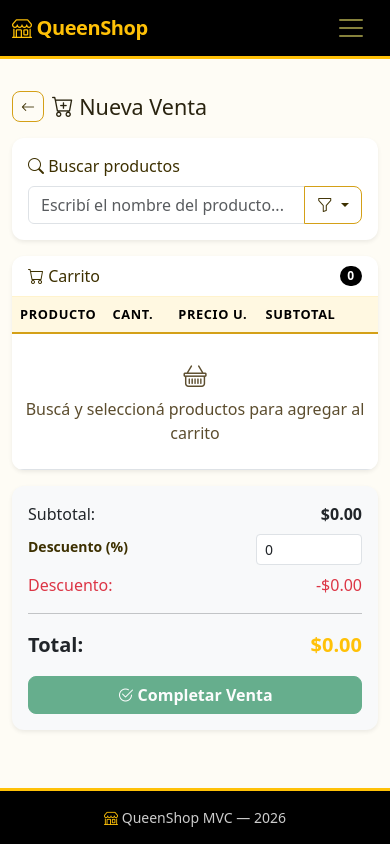
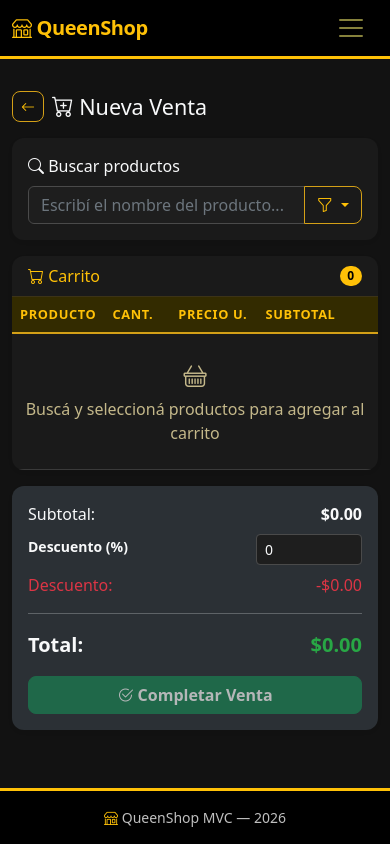
Before and after one commit to andresespinosa171-cyber/queenshop, a PHP site: page /sales/create in a window 390 px wide. Run offline with PHP 8.4, Linux system fonts and the light colour scheme; the visitor is signed in with stand-in values (Sample User, id 1); data comes from the database, SQL or seed files in the repository; both versions use the stored data as it was after the commit.

Commit message:
feat: dark theme with yellow primary and green money
BREAKING CHANGE: complete visual overhaul from light to dark theme

- Default theme: dark background (#121212), white text (#f8f9fa)
- Primary color: yellow (#ffc107) for links, buttons, accents, active states
- Money: green (#28a745) for positive amounts, red for losses/discounts
- Cards: dark surface (#1a1a1a) with warm-tinted shadows
- Forms: dark inputs, white labels, yellow focus rings
- Tables: dark rows, yellow headers, warm hover effect
- Bootstrap component overrides for full dark mode
- data-bs-theme changed from 'light' to 'dark' in both layouts
- Auth pages: vertically centered with dark theme styling
- Removed old light-mode and prefers-color-scheme media query

```diff
--- a/app/views/accounting/index.php
+++ b/app/views/accounting/index.php
@@ -27,7 +27,7 @@
             <div class="card-body text-center">
                 <div class="text-warning mb-2"><i class="bi bi-currency-dollar fs-2"></i></div>
                 <h6 class="card-title text-muted small text-uppercase">Ventas Totales</h6>
-                <p class="fs-4 fw-bold mb-0 text-warning"><?= format_currency($totalSales) ?></p>
+                <p class="fs-4 fw-bold mb-0 text-success"><?= format_currency($totalSales) ?></p>
             </div>
         </div>
     </div>
@@ -36,7 +36,7 @@
             <div class="card-body text-center">
                 <div class="text-warning mb-2"><i class="bi bi-graph-up-arrow fs-2"></i></div>
                 <h6 class="card-title text-muted small text-uppercase">Ganancia Neta</h6>
-                <p class="fs-4 fw-bold mb-0 <?= $totalProfit >= 0 ? 'text-warning' : 'text-danger' ?>">
+                <p class="fs-4 fw-bold mb-0 <?= $totalProfit >= 0 ? 'text-success' : 'text-danger' ?>">
                     <?= format_currency($totalProfit) ?>
                 </p>
             </div>
@@ -96,7 +96,7 @@
                             <td class="fw-medium"><?= $row['month_name'] ?></td>
                             <td class="text-end"><?= format_currency((float)$row['total_sales']) ?></td>
                             <td class="text-end"><?= format_currency((float)$row['total_cost']) ?></td>
-                            <td class="text-end <?= (float)$row['gross_profit'] >= 0 ? 'text-warning' : 'text-danger' ?>">
+                            <td class="text-end <?= (float)$row['gross_profit'] >= 0 ? 'text-success' : 'text-danger' ?>">
                                 <?= format_currency((float)$row['gross_profit']) ?>
                             </td>
                             <td class="text-end text-danger"><?= format_currency((float)$row['total_discounts']) ?></td>
--- a/app/views/auth/layout.php
+++ b/app/views/auth/layout.php
@@ -1,5 +1,5 @@
 <!DOCTYPE html>
-<html lang="es" data-bs-theme="light">
+<html lang="es" data-bs-theme="dark">
 <head>
     <meta charset="UTF-8">
     <meta name="viewport" content="width=device-width, initial-scale=1.0, maximum-scale=1.0, user-scalable=no">
--- a/app/views/dashboard/index.php
+++ b/app/views/dashboard/index.php
@@ -27,7 +27,7 @@
             <div class="card-body text-center">
                 <div class="text-warning mb-2"><i class="bi bi-currency-dollar fs-2"></i></div>
                 <h6 class="card-title text-muted small text-uppercase">Ventas Totales</h6>
-                <p class="fs-4 fw-bold mb-0 text-warning"><?= format_currency($totalSales) ?></p>
+                <p class="fs-4 fw-bold mb-0 text-success"><?= format_currency($totalSales) ?></p>
             </div>
         </div>
     </div>
@@ -36,7 +36,7 @@
             <div class="card-body text-center">
                 <div class="text-warning mb-2"><i class="bi bi-graph-up-arrow fs-2"></i></div>
                 <h6 class="card-title text-muted small text-uppercase">Ganancia Bruta</h6>
-                <p class="fs-4 fw-bold mb-0 <?= $grossProfit >= 0 ? 'text-warning' : 'text-danger' ?>">
+                <p class="fs-4 fw-bold mb-0 <?= $grossProfit >= 0 ? 'text-success' : 'text-danger' ?>">
                     <?= format_currency($grossProfit) ?>
                 </p>
                 <small class="text-muted">Margen: <?= $profitMargin ?>%</small>
@@ -58,7 +58,7 @@
             <div class="card-body text-center">
                 <div class="text-warning mb-2"><i class="bi bi-receipt fs-2"></i></div>
                 <h6 class="card-title text-muted small text-uppercase">Ventas Hoy</h6>
-                <p class="fs-4 fw-bold mb-0 text-warning"><?= format_currency($todaySales) ?></p>
+                <p class="fs-4 fw-bold mb-0 text-success"><?= format_currency($todaySales) ?></p>
                 <small class="text-muted">Ganancia: <?= format_currency($todayProfit) ?></small>
             </div>
         </div>
--- a/app/views/layouts/main.php
+++ b/app/views/layouts/main.php
@@ -1,5 +1,5 @@
 <!DOCTYPE html>
-<html lang="es" data-bs-theme="light">
+<html lang="es" data-bs-theme="dark">
 <head>
     <meta charset="UTF-8">
     <meta name="viewport" content="width=device-width, initial-scale=1.0">
--- a/assets/css/style.css
+++ b/assets/css/style.css
@@ -1,76 +1,176 @@
-/* ─── QueenShop MVC ── Yellow / Black / White Theme ─────────── */
+/* ─── QueenShop MVC ── Dark / Yellow Theme ──────────────────── */
 
 /* ─── Bootstrap CSS Variable Overrides ────────────────────── */
 :root {
-    /* Yellow accent */
+    /* Yellow accent (primary brand color) */
     --bs-warning: #ffc107;
     --bs-warning-rgb: 255, 193, 7;
-    --bs-warning-bg-subtle: #fff8e1;
-    --bs-link-color: #d4a017;
-    --bs-link-hover-color: #b8860b;
-    --bs-link-color-rgb: 212, 160, 23;
-    --bs-link-hover-color-rgb: 184, 134, 11;
+    --bs-warning-bg-subtle: #332b00;
+    --bs-link-color: #ffc107;
+    --bs-link-hover-color: #ffca2c;
+    --bs-link-color-rgb: 255, 193, 7;
+    --bs-link-hover-color-rgb: 255, 202, 44;
 
-    /* Map success → yellow */
-    --bs-success: #ffc107;
-    --bs-success-rgb: 255, 193, 7;
-    --bs-success-bg-subtle: #fff8e1;
-    --bs-success-border-subtle: #ffc107;
+    /* Primary → yellow (was black) */
+    --bs-primary: #ffc107;
+    --bs-primary-rgb: 255, 193, 7;
+    --bs-primary-bg-subtle: #332b00;
+    --bs-primary-border-subtle: #665500;
 
-    /* Map primary → black */
-    --bs-primary: #000;
-    --bs-primary-rgb: 0, 0, 0;
+    /* Success → green for money */
+    --bs-success: #28a745;
+    --bs-success-rgb: 40, 167, 69;
+    --bs-success-bg-subtle: #0a2a12;
+    --bs-success-border-subtle: #145523;
+
+    /* Danger → keep red */
+    --bs-danger: #dc3545;
+    --bs-danger-rgb: 220, 53, 69;
 
     /* Info → dark yellow */
     --bs-info: #d4a017;
     --bs-info-rgb: 212, 160, 23;
 
+    /* Surface colors for dark theme */
+    --bs-body-bg: #121212;
+    --bs-body-color: #f8f9fa;
+    --bs-secondary-bg: #1e1e1e;
+    --bs-tertiary-bg: #2a2a2a;
+    --bs-border-color: #3a3a3a;
+    --bs-dark: #000;
+    --bs-dark-rgb: 0, 0, 0;
+
     /* Custom warm palette */
-    --warm-bg: #fefcf5;
-    --warm-text: #2a2410;
-    --warm-muted: #5c4d2e;
-    --warm-muted-light: #7a6b4a;
+    --warm-bg: #121212;
+    --warm-surface: #1e1e1e;
+    --warm-card: #1a1a1a;
+    --warm-text: #f8f9fa;
+    --warm-muted: #c4b88a;
+    --warm-muted-light: #d4c9a0;
+}
+
+/* ─── Bootstrap component overrides ───────────────────────── */
+.card {
+    --bs-card-bg: #1a1a1a;
+    --bs-card-border-color: #3a3a3a;
+    --bs-card-cap-bg: #1a1a1a;
+    --bs-card-cap-color: #f8f9fa;
+    --bs-card-color: #f8f9fa;
+}
+
+.table {
+    --bs-table-color: #f8f9fa;
+    --bs-table-bg: transparent;
+    --bs-table-hover-bg: rgba(255, 193, 7, 0.08);
+    --bs-table-striped-bg: rgba(255, 255, 255, 0.03);
+    --bs-table-border-color: #3a3a3a;
+}
+
+.modal-content {
+    --bs-modal-bg: #1a1a1a;
+    --bs-modal-border-color: #3a3a3a;
+    --bs-modal-header-border-color: #3a3a3a;
+    --bs-modal-footer-border-color: #3a3a3a;
+}
+
+.list-group {
+    --bs-list-group-bg: #1e1e1e;
+    --bs-list-group-color: #f8f9fa;
+    --bs-list-group-border-color: #3a3a3a;
+    --bs-list-group-hover-bg: #2a2a2a;
+    --bs-list-group-action-color: #f8f9fa;
+    --bs-list-group-action-hover-color: #ffc107;
+}
+
+.dropdown-menu {
+    --bs-dropdown-bg: #1e1e1e;
+    --bs-dropdown-link-color: #f8f9fa;
+    --bs-dropdown-link-hover-bg: #2a2a2a;
+    --bs-dropdown-link-hover-color: #ffc107;
+    --bs-dropdown-link-active-bg: #ffc107;
+    --bs-dropdown-link-active-color: #000;
+    --bs-dropdown-border-color: #3a3a3a;
+}
+
+.form-control, .form-select {
+    --bs-body-bg: #1e1e1e;
+    --bs-body-color: #f8f9fa;
+    --bs-border-color: #4a4a4a;
+    --bs-input-focus-border-color: #ffc107;
+}
+
+.input-group-text {
+    --bs-tertiary-bg: #2a2a2a;
+    --bs-body-color: #f8f9fa;
+}
+
+.btn-close {
+    filter: invert(1) brightness(0.8);
 }
 
 /* ─── Utility class overrides ─────────────────────────────── */
 
 /* --- text-* --- */
-.text-success {
+.text-primary {
     color: #ffc107 !important;
 }
-.text-primary {
-    color: #000 !important;
+.text-success {
+    color: #28a745 !important;
 }
 .text-warning {
     color: #ffc107 !important;
+}
+.text-danger {
+    color: #dc3545 !important;
 }
 .text-muted {
     color: var(--warm-muted) !important;
 }
 .text-secondary-emphasis {
-    color: #6b5a2e !important;
+    color: #c4b88a !important;
+}
+.text-light-emphasis {
+    color: #f8f9fa !important;
 }
 
 /* --- bg-* --- */
 .bg-success {
+    background-color: #28a745 !important;
+}
+.bg-warning {
     background-color: #ffc107 !important;
 }
 .bg-primary {
-    background-color: #000 !important;
+    background-color: #ffc107 !important;
 }
 
 /* --- badge bg-* --- */
-.badge.bg-success,
+.badge.bg-success {
+    color: #fff;
+}
+.badge.bg-warning {
+    color: #000;
+    font-weight: 600;
+}
 .badge.bg-primary {
-    color: #fff;
+    color: #000;
+}
+.badge.bg-dark {
+    background-color: #000 !important;
+    color: #ffc107;
+}
+.badge.bg-secondary-subtle {
+    background-color: #2a2a2a !important;
+    color: #c4b88a !important;
+    font-weight: 600;
 }
 
 /* --- table-light headers (yellow tint) --- */
 .table-light {
     --bs-table-color: #000;
-    --bs-table-bg: #fff8e1;
-    --bs-table-hover-bg: #ffedb3;
-    --bs-table-hover-color: #000;
+    --bs-table-bg: #332b00;
+    --bs-table-hover-bg: #443800;
+    --bs-table-hover-color: #ffc107;
 }
 
 /* --- border-warning (already yellow) --- */
@@ -159,61 +259,83 @@ html {
     transition: all 0.15s ease;
 }
 
-/* Yellow buttons (success, warning) */
-.btn-warning,
-.btn-success {
+/* Yellow buttons */
+.btn-warning {
     background-color: #ffc107;
     border-color: #ffc107;
     color: #000;
 }
 
-.btn-warning:hover,
-.btn-success:hover {
-    background-color: #ffb300;
-    border-color: #ffb300;
+.btn-warning:hover {
+    background-color: #ffca2c;
+    border-color: #ffca2c;
     color: #000;
 }
 
-/* Black buttons (primary) */
-.btn-primary {
-    background-color: #000;
-    border-color: #000;
+/* Green buttons (success) */
+.btn-success {
+    background-color: #28a745;
+    border-color: #28a745;
     color: #fff;
 }
 
-.btn-primary:hover {
-    background-color: #212529;
-    border-color: #212529;
+.btn-success:hover {
+    background-color: #34ce57;
+    border-color: #34ce57;
+    color: #fff;
+}
+
+/* Black buttons (dark) */
+.btn-dark {
+    background-color: #000;
+    border-color: #000;
     color: #ffc107;
 }
 
+.btn-dark:hover {
+    background-color: #1a1a1a;
+    border-color: #1a1a1a;
+    color: #ffc107;
+}
+
+/* Primary → yellow */
+.btn-primary {
+    background-color: #ffc107;
+    border-color: #ffc107;
+    color: #000;
+}
+
+.btn-primary:hover {
+    background-color: #ffca2c;
+    border-color: #ffca2c;
+    color: #000;
+}
+
 /* Outline yellow */
-.btn-outline-warning,
-.btn-outline-success {
+.btn-outline-warning {
     color: #ffc107;
     border-color: #ffc107;
 }
 
-.btn-outline-warning:hover,
-.btn-outline-success:hover {
+.btn-outline-warning:hover {
     background-color: #ffc107;
     color: #000;
 }
 
-/* Outline black */
+/* Outline primary → yellow */
 .btn-outline-primary {
-    color: #000;
-    border-color: #000;
+    color: #ffc107;
+    border-color: #ffc107;
 }
 
 .btn-outline-primary:hover {
-    background-color: #000;
-    color: #ffc107;
+    background-color: #ffc107;
+    color: #000;
 }
 
-/* Outline dark (secondary replacement) */
+/* Outline secondary → warm gold */
 .btn-outline-secondary {
-    color: #3d3000;
+    color: #ffc107;
     border-color: #d4a017;
     background-color: transparent;
     font-weight: 600;
@@ -241,39 +364,40 @@ html {
     border-width: 2px;
 }
 
-/* Light button — keep clean */
+/* Light button */
 .btn-light {
-    background-color: #fff;
-    border-color: #dee2e6;
-    color: #000;
+    background-color: #2a2a2a;
+    border-color: #4a4a4a;
+    color: #f8f9fa;
 }
 
 .btn-light:hover {
-    background-color: #fff8e1;
+    background-color: #3a3a3a;
     border-color: #ffc107;
-    color: #000;
+    color: #ffc107;
 }
 
 /* ─── Cards ───────────────────────────────────────────────── */
 .card {
     border: none;
     border-radius: 0.75rem;
-    box-shadow: 0 2px 12px rgba(180, 150, 50, 0.1);
+    background-color: var(--warm-card);
+    box-shadow: 0 2px 12px rgba(0, 0, 0, 0.3);
     transition: box-shadow 0.2s ease, transform 0.2s ease;
     overflow: hidden;
 }
 
 .card:hover {
-    box-shadow: 0 0.5rem 1.5rem rgba(180, 150, 50, 0.18);
+    box-shadow: 0 0.5rem 1.5rem rgba(0, 0, 0, 0.5);
     transform: translateY(-2px);
 }
 
 .card-header {
-    border-bottom: 1px solid rgba(255, 193, 7, 0.2);
+    border-bottom: 1px solid rgba(255, 193, 7, 0.15);
 }
 
 .card-header.bg-transparent {
-    color: #3d3000;
+    color: #ffc107;
     font-weight: 600;
 }
 
@@ -285,15 +409,13 @@ html {
 }
 
 .card-body label {
-    color: #3d3000;
+    color: #f8f9fa;
     font-weight: 600;
 }
 
 .card.border-warning {
     border-left: 4px solid #ffc107 !important;
 }
-
-
 
 .card .card-header.bg-warning {
     background-color: #ffc107 !important;
@@ -309,48 +431,42 @@ html {
     border-bottom: 2px solid #ffc107;
 }
 
+/* KPI card icon circle */
+.card .kpi-icon {
+    display: inline-flex;
+    align-items: center;
+    justify-content: center;
+    width: 48px;
+    height: 48px;
+    border-radius: 50%;
+    background-color: rgba(255, 193, 7, 0.12);
+    color: #ffc107;
+}
+
 /* ─── Tables ──────────────────────────────────────────────── */
+.table {
+    color: #f8f9fa;
+}
+
 .table thead {
     border-bottom: 2px solid #d4a017;
 }
 
 .table thead th {
-    color: #000;
+    color: #ffc107;
     font-weight: 600;
     text-transform: uppercase;
     font-size: 0.8rem;
     letter-spacing: 0.05em;
 }
 
-.table tbody tr {
-    transition: background-color 0.15s ease;
-}
-
 .table tbody td {
-    color: #2a2410;
+    color: #f8f9fa;
     vertical-align: middle;
 }
 
 .table tbody tr:hover {
-    background-color: #fff8e1;
-}
-
-/* ─── Badges ──────────────────────────────────────────────── */
-.badge.bg-warning {
-    color: #000;
-    font-weight: 600;
-}
-
-.badge.bg-dark {
-    background-color: #000 !important;
-    color: #ffc107;
-}
-
-/* Secondary badge → warm amber */
-.badge.bg-secondary-subtle {
-    background-color: #fff8e1 !important;
-    color: #6b5a2e !important;
-    font-weight: 600;
+    background-color: rgba(255, 193, 7, 0.08);
 }
 
 /* ─── Alerts ──────────────────────────────────────────────── */
@@ -384,7 +500,7 @@ html {
 }
 
 .footer .text-muted {
-    color: rgba(255, 255, 255, 0.8) !important;
+    color: rgba(255, 255, 255, 0.75) !important;
 }
 
 .footer .text-muted i {
@@ -400,18 +516,20 @@ html {
 }
 
 .pagination .page-link {
-    color: #000;
+    color: #f8f9fa;
+    background-color: #1e1e1e;
+    border-color: #3a3a3a;
 }
 
 .pagination .page-link:hover {
-    background-color: #fff8e1;
+    background-color: #2a2a2a;
     border-color: #ffc107;
-    color: #000;
+    color: #ffc107;
 }
 
 /* ─── Forms ───────────────────────────────────────────────── */
 .form-label {
-    color: #3d3000;
+    color: #f8f9fa;
     font-weight: 600;
 }
 
@@ -420,25 +538,54 @@ html {
     font-size: 0.8rem;
 }
 
+.form-control, .form-select {
+    background-color: #1e1e1e;
+    border-color: #4a4a4a;
+    color: #f8f9fa;
+}
+
 .form-control:focus, .form-select:focus {
+    background-color: #2a2a2a;
+    border-color: #ffc107;
+    box-shadow: 0 0 0 0.2rem rgba(255, 193, 7, 0.25);
+    color: #f8f9fa;
+}
+
+.form-control::placeholder {
+    color: #6c757d;
+}
+
+.form-control-lg {
+    font-size: 1.1rem;
+    padding: 0.6rem 1rem;
+}
+
+.input-group-text {
+    background-color: #2a2a2a;
+    border-color: #4a4a4a;
+    color: #f8f9fa;
+    font-size: 0.875rem;
+    font-weight: 600;
+}
+
+/* ─── Toggle switch ───────────────────────────────────────── */
+.form-check-input {
+    background-color: #4a4a4a;
+    border-color: #6c757d;
+}
+
+.form-check-input:checked {
+    background-color: #ffc107;
+    border-color: #ffc107;
+}
+
+.form-check-input:focus {
     border-color: #ffc107;
     box-shadow: 0 0 0 0.2rem rgba(255, 193, 7, 0.25);
 }
 
-.input-group-text {
-    font-size: 0.875rem;
-    color: #3d3000;
-    font-weight: 600;
-}
-
-/* ─── Toggle switch ───────────────────────────────────────── */
-.form-check-input:checked {
-    background-color: #ffc107;
-    border-color: #ffc107;
-}
-.form-check-input:focus {
-    border-color: #ffc107;
-    box-shadow: 0 0 0 0.2rem rgba(255, 193, 7, 0.25);
+.form-check-label {
+    color: #f8f9fa;
 }
 
 /* ─── Links ───────────────────────────────────────────────── */
@@ -506,7 +685,37 @@ a:hover {
 }
 
 #resultsList .list-group-item:hover {
-    background-color: #fff8e1;
+    background-color: #2a2a2a;
+}
+
+/* ─── Auth pages ──────────────────────────────────────────── */
+.auth-card-icon {
+    display: inline-flex;
+    align-items: center;
+    justify-content: center;
+    width: 64px;
+    height: 64px;
+    border-radius: 50%;
+    background-color: #ffc107;
+    color: #000;
+}
+
+/* ─── Scrollbar (dark theme) ──────────────────────────────── */
+::-webkit-scrollbar {
+    width: 8px;
+}
+
+::-webkit-scrollbar-track {
+    background: #1a1a1a;
+}
+
+::-webkit-scrollbar-thumb {
+    background: #3a3a3a;
+    border-radius: 4px;
+}
+
+::-webkit-scrollbar-thumb:hover {
+    background: #555;
 }
 
 /* ─── Print ───────────────────────────────────────────────── */
```
Also changed, not shown: other parts of assets/css/style.css (+62 -136 lines), _AI_CONTEXT.md (+3 -3 lines), database/petshop.db.
